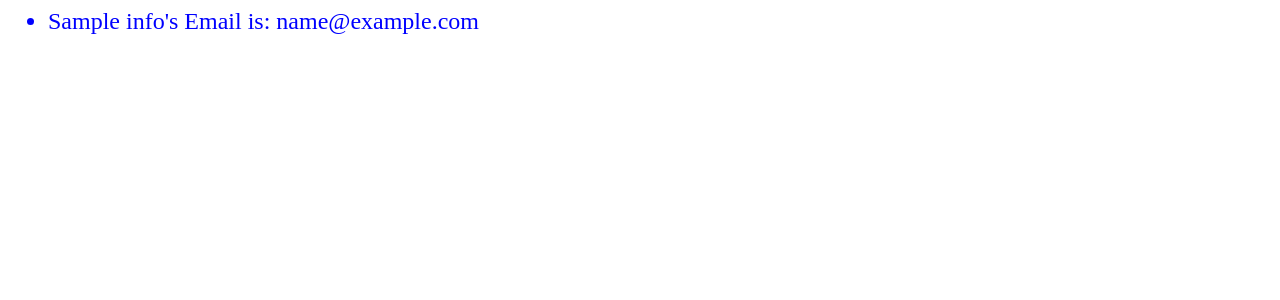
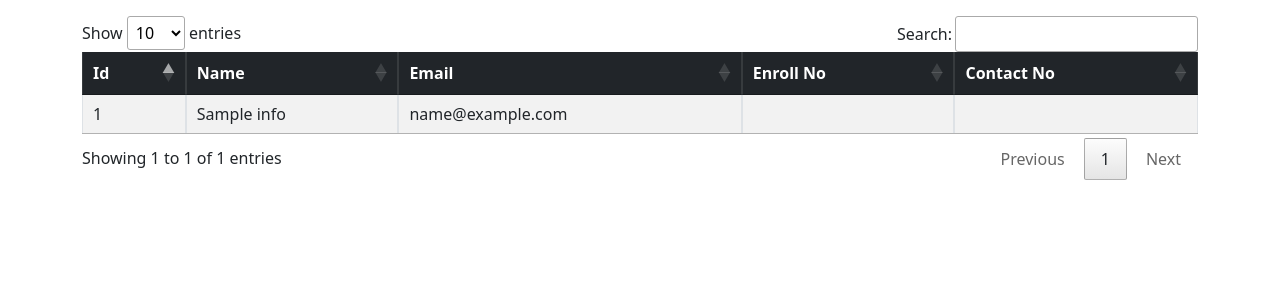
Before and after one commit to asorathiya367/portfolio, a PHP site: page /tutorials/tutorial10/index.php in a window 1280 px wide. Shown: the top 300 px of the page. Run offline with PHP 8.4, Linux system fonts and the light colour scheme; tables that the repository leaves empty or names only in its code hold one stand-in row (values such as "Sample post"); data that the repository does not hold is empty; some libraries are stand-ins or nearby versions.

Commit message:
full nd final till 10

```diff
--- a/tutorials/tutorial10/index.php
+++ b/tutorials/tutorial10/index.php
@@ -1,39 +1,70 @@
 <?php
 require 'db.php';
 ?>
-
-<!DOCTYPE html>
+<!doctype html>
 <html lang="en">
 
 <head>
-    <meta charset="UTF-8">
-    <meta http-equiv="X-UA-Compatible" content="IE=edge">
-    <meta name="viewport" content="width=device-width, initial-scale=1.0">
-    <title>Document</title>
+    <!-- Required meta tags -->
+    <meta charset="utf-8">
+    <meta name="viewport" content="width=device-width, initial-scale=1">
+
+    <!-- Bootstrap CSS -->
+    <link href="https://cdn.jsdelivr.net/npm/bootstrap@5.1.3/dist/css/bootstrap.min.css" rel="stylesheet"
+        integrity="sha384-1BmE4kWBq78iYhFldvKuhfTAU6auU8tT94WrHftjDbrCEXSU1oBoqyl2QvZ6jIW3" crossorigin="anonymous">
+        <link rel="stylesheet" href="https://cdn.datatables.net/1.11.3/css/jquery.dataTables.min.css">
+<!-- asd -->
+    <title>Home</title>
+    <style>
+        img[src*="https://cdn.000webhost.com/000webhost/logo/footer-powered-by-000webhost-white2.png"] {
+display: none;}
+    </style>
+
 </head>
-
 <body>
 
+    <div class="container mb-3 mt-3">
+        <table class="table table-striped table-bordered" id="myTable" style="width: 100%">
+            <thead class="table-dark">
+                <tr>
+                    <td><b>Id</b></td>
+                    <td><b>Name</b></td>
+                    <td><b>Email</b></td>
+                    <td><b>Enroll No</b></td>
+                    <td><b>Contact No</b></td>
+                </tr>
+            </thead>
+            <?php
+            $sql = "select * from std_info";
+            $result = $db->query($sql);
+            while($row = $result-> fetch_assoc()){
 
-<?php
-    $sql = "select name, email from std_info";
-    $result = $db->query($sql);
-    ?>
-    <table>
-        <ul>
-            <?php
-            while ($row = $result->fetch_assoc()) {
-               // print_r($row);
             ?>
-                <li style="font-size: 24px; color:blue">
-                    <?= $row['name'] ."'s Email is: ". $row['email']; ?>
-                </li>
-            <?php
-            }
-            ?>
-        </ul>
-    </table>
+                <tbody>
+                    <tr id="tab_1">
+                        <td><?=$row['id']?></td>
+                        <td><?=$row['name']?></td>
+                        <td><?=$row['email']?></td>
+                        <td><?=$row['enroll no']?></td>
+                        <td><?=$row['contact no']?></td>
+                        </tr>
+                        </tbody>
+                <?php
+                }
+                ?>
 
+        </table>
+    </div>
+    <script src="https://code.jquery.com/jquery-3.6.0.js" integrity="sha256-H+K7U5CnXl1h5ywQfKtSj8PCmoN9aaq30gDh27Xc0jk=" crossorigin="anonymous"></script>
+        <script src="https://cdn.jsdelivr.net/npm/bootstrap@5.1.3/dist/js/bootstrap.bundle.min.js"
+        integrity="sha384-ka7Sk0Gln4gmtz2MlQnikT1wXgYsOg+OMhuP+IlRH9sENBO0LRn5q+8nbTov4+1p"
+        crossorigin="anonymous"></script>
+    <script src="https://cdn.datatables.net/1.11.3/js/jquery.dataTables.min.js"></script>
+    <script>
+        $(document).ready( function () {
+    $('#myTable').DataTable();
+});
+    </script>
+</body>
 
-</body>
 </html>
```
Also changed, not shown: tutorials/tutorial06/index.php (+3 -16 lines).
